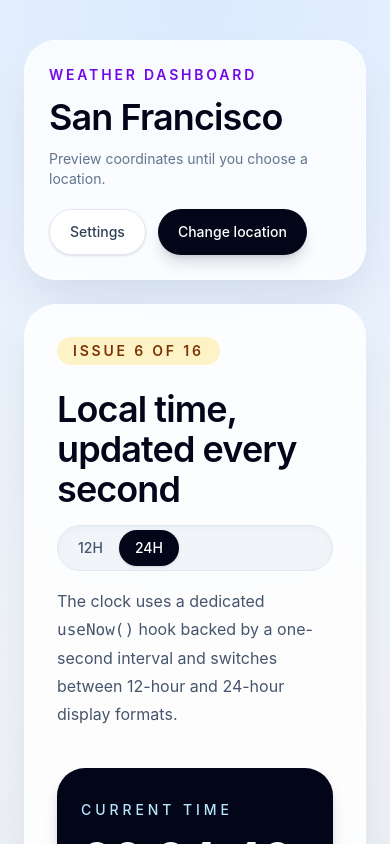
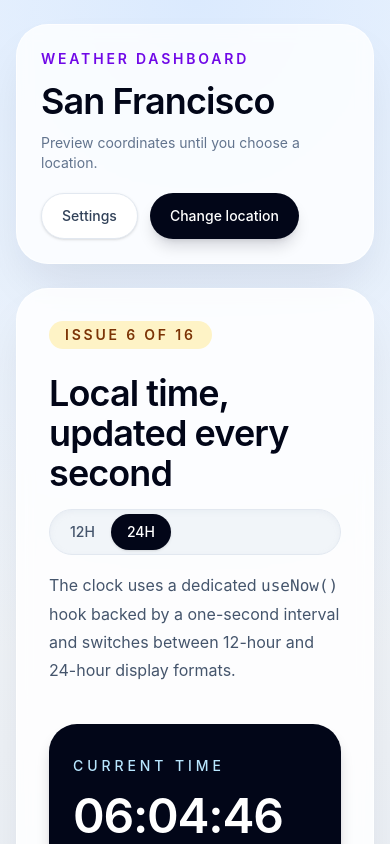
Before and after one commit to mtplayground/Alex-Hou-2024-test-22, a React (Vite) app: page / in a window 390 px wide. Shown: the top 844 px of the page. Built offline with nearby package versions, Linux system fonts and the light colour scheme; no server answers.

Commit message:
feat: Build responsive AppShell layout

```diff
--- a/src/App.tsx
+++ b/src/App.tsx
@@ -9,6 +9,7 @@ import type { OpenMeteoGeocodingResult } from './features/geocoding/types'
 import { useLocation } from './features/geocoding/useLocation'
 import { useSettings } from './features/settings/useSettings'
 import type { SavedLocation } from './features/settings/types'
+import { AppShell } from './layout/AppShell'
 
 const DEFAULT_LOCATION: SavedLocation = {
   label: appConfig.defaultCity,
@@ -31,22 +32,11 @@ function App() {
 
   return (
     <>
-      <main className="min-h-screen px-6 py-10">
-        <div className="mx-auto w-full max-w-5xl">
-          <header className="rounded-[2rem] border border-white/70 bg-white/80 px-6 py-6 shadow-2xl shadow-slate-900/10 backdrop-blur sm:px-8">
-            <div className="flex flex-col gap-5 lg:flex-row lg:items-end lg:justify-between">
-              <div>
-                <p className="text-sm font-semibold tracking-[0.2em] text-violet-700 uppercase">
-                  Weather dashboard
-                </p>
-                <h1 className="mt-3 text-4xl font-semibold tracking-tight text-slate-950 sm:text-5xl">
-                  {activeLocation.label}
-                </h1>
-                <p className="mt-3 max-w-2xl text-sm text-slate-500 sm:text-base">
-                  {activeLocation.subtitle}
-                </p>
-              </div>
-              <div className="flex flex-wrap gap-3">
+      <AppShell
+        locationLabel={activeLocation.label}
+        locationSubtitle={activeLocation.subtitle}
+        headerActions={
+          <>
             <button
               type="button"
               className="inline-flex items-center justify-center rounded-full border border-slate-200 bg-white px-5 py-3 text-sm font-medium text-slate-700 shadow-sm transition hover:border-slate-300 hover:text-slate-950"
@@ -65,27 +55,22 @@ function App() {
             >
               Change location
             </button>
-              </div>
-            </div>
-          </header>
-
-          <div className="mt-6">
+          </>
+        }
+        leftPanel={
           <Clock
             clockFormat={settings.clockFormat}
             onClockFormatChange={setClockFormat}
           />
-          </div>
-
-          <div className="mt-6">
+        }
+        rightPanel={
+          <>
             <CurrentWeather
               latitude={activeLocation.latitude}
               longitude={activeLocation.longitude}
               temperatureUnit={settings.temperatureUnit}
               title={`Current weather in ${activeLocation.label}`}
             />
-          </div>
-
-          <div className="mt-6">
             <Forecast
               latitude={activeLocation.latitude}
               longitude={activeLocation.longitude}
@@ -93,9 +78,9 @@ function App() {
               title={`5-day outlook for ${activeLocation.label}`}
               forecastDays={5}
             />
-          </div>
-        </div>
-      </main>
+          </>
+        }
+      />
 
       <LocationPicker
         isOpen={isLocationPickerOpen}
--- /dev/null
+++ b/src/layout/AppShell.tsx
@@ -0,0 +1,45 @@
+import type { ReactNode } from 'react'
+
+type AppShellProps = {
+  locationLabel: string
+  locationSubtitle: string
+  headerActions: ReactNode
+  leftPanel: ReactNode
+  rightPanel: ReactNode
+}
+
+export function AppShell({
+  locationLabel,
+  locationSubtitle,
+  headerActions,
+  leftPanel,
+  rightPanel,
+}: AppShellProps) {
+  return (
+    <main className="min-h-screen px-4 py-6 sm:px-6 sm:py-8 2xl:px-10 2xl:py-10">
+      <div className="mx-auto w-full max-w-[1800px]">
+        <header className="rounded-[2rem] border border-white/70 bg-white/80 px-6 py-6 shadow-2xl shadow-slate-900/10 backdrop-blur sm:px-8">
+          <div className="flex flex-col gap-5 lg:flex-row lg:items-end lg:justify-between">
+            <div>
+              <p className="text-sm font-semibold tracking-[0.2em] text-violet-700 uppercase">
+                Weather dashboard
+              </p>
+              <h1 className="mt-3 text-4xl font-semibold tracking-tight text-slate-950 sm:text-5xl 2xl:text-6xl">
+                {locationLabel}
+              </h1>
+              <p className="mt-3 max-w-3xl text-sm text-slate-500 sm:text-base 2xl:text-lg">
+                {locationSubtitle}
+              </p>
+            </div>
+            <div className="flex flex-wrap gap-3">{headerActions}</div>
+          </div>
+        </header>
+
+        <div className="mt-6 grid gap-6 xl:min-h-[calc(100vh-14rem)] xl:grid-cols-[minmax(22rem,30rem)_minmax(0,1fr)] 2xl:gap-8">
+          <aside className="flex flex-col gap-6">{leftPanel}</aside>
+          <section className="flex flex-col gap-6">{rightPanel}</section>
+        </div>
+      </div>
+    </main>
+  )
+}
```
Also changed, not shown: 1 other file (tests, documents, lock files or other folders). Lines whose indentation alone changed are shown as unchanged.
